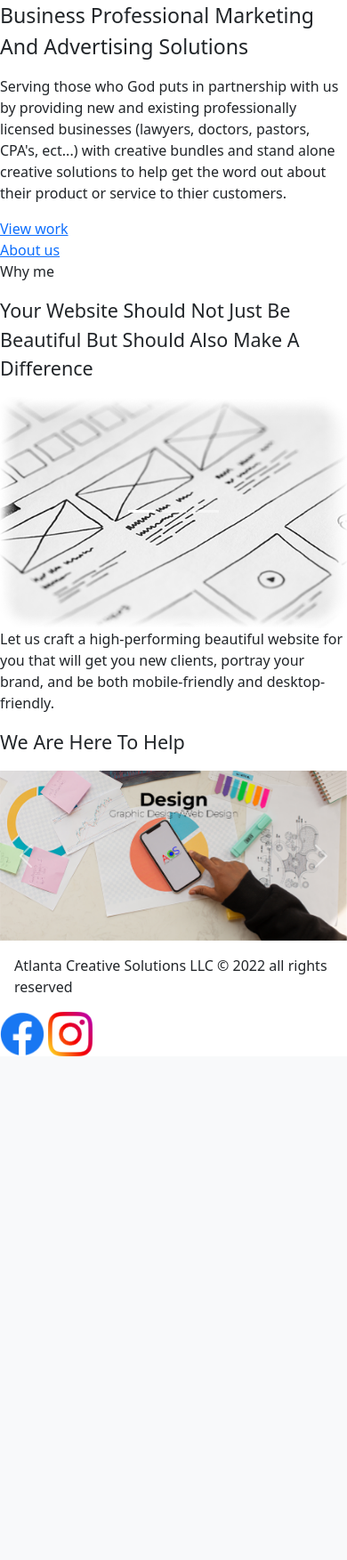
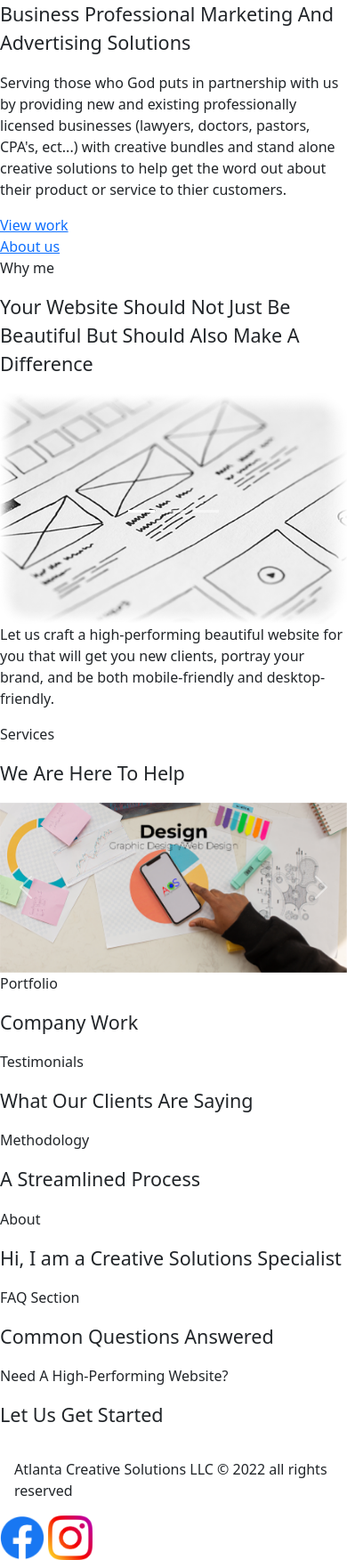
Before and after one commit to austinjkeener/atlanta-creative-solutions-llc, a PHP site: page / in a window 390 px wide; the page is wider, and only the part inside the window is pictured. Shown: the part 242-1995 px from the top of that part at 89% size. Before the commit the page ends 1429 px from the top of that part, so only its background shows below. Run offline with PHP 8.4, Linux system fonts and the light colour scheme; some libraries are stand-ins or nearby versions.

Commit message:
sections headers added

```diff
--- a/index.php
+++ b/index.php
@@ -90,7 +90,7 @@ if (isset($_POST['submit'])) {
   <header>
       <nav class="navbar navbar-expand-lg bg-light">
   <div class="container-fluid">
-    <a class="navbar-brand" href="#">
+    <a class="navbar-brand" href="index.php">
       <img src="/image/logo/logo-brand(2).png" class="img-fluid" alt="Welcome to Atlanta Creative Solutions LLC">
     </a>
     <button class="navbar-toggler" type="button" data-bs-toggle="collapse" data-bs-target="#navbarSupportedContent" aria-controls="navbarSupportedContent" aria-expanded="false" aria-label="Toggle navigation">
@@ -99,25 +99,25 @@ if (isset($_POST['submit'])) {
     <div class="collapse navbar-collapse" id="navbarSupportedContent">
       <ul class="navbar-nav me-auto mb-2 mb-lg-0">
         <li class="nav-item">
-          <a class="nav-link" href="#">Services</a>
+          <a class="nav-link" href="#services">Services</a>
         </li>
         <li class="nav-item">
-          <a class="nav-link" href="#">Work</a>
+          <a class="nav-link" href="#portfolio">Portfolio</a>
         </li>
         <li class="nav-item">
-          <a class="nav-link" href="#">Testimonials</a>
+          <a class="nav-link" href="#testimonials">Testimonials</a>
         </li>
         <li class="nav-item">
-          <a class="nav-link" href="#">Process</a>
+          <a class="nav-link" href="#process">Process</a>
         </li>
         <li class="nav-item">
-          <a class="nav-link" href="#">About</a>
+          <a class="nav-link" href="#about">About</a>
         </li>
         <li class="nav-item">
-          <a class="nav-link" href="#">FAQ</a>
+          <a class="nav-link" href="#faq">FAQ</a>
         </li>
         <li class="nav-item">
-          <a class="nav-link" href="#">Contact</a>
+          <a class="nav-link" href="#contact">Contact</a>
         </li>
       </ul>
     </div>
@@ -128,16 +128,16 @@ if (isset($_POST['submit'])) {
   <!--section 1-->
 <section>
   <div class="row">
-    <div class="col-lg-6 col-md-12 col-sm-12">
+    <div class="col-lg-4 col-md-12 col-sm-12">
       <div class="row">
-        <p class="fs-3">Business Professional Marketing And Advertising Solutions</p>
+        <p class="fs-4">Business Professional Marketing And Advertising Solutions</p>
       </div>
       <div class="row">
         <p>Serving those who God puts in partnership with us by providing new and existing professionally licensed businesses (lawyers, doctors, pastors, CPA's, ect...) with creative bundles and stand alone creative solutions to help get the word out about their product or service to thier customers.</p>
       </div>
       <div class="row">
-        <a href="#" class="s1-buttons">View work</a>
-        <a href="#" class="s1-buttons">About us</a>
+        <a href="#portfolio" class="s1-buttons">View work</a>
+        <a href="#about" class="s1-buttons">About us</a>
       </div>
     </div>
     <div class="col-lg-6 col-md-12 col-sm-12">
@@ -148,7 +148,7 @@ if (isset($_POST['submit'])) {
 <!--section 2-->
 <section>
       <div class="row">
-        <div class="col-12">
+        <div class="col-lg-4 col-md-12 col-sm-12">
           <p>Why me</p>
           <p class="fs-4">Your Website Should Not Just Be Beautiful But Should Also Make A Difference</p>
         </div>
@@ -168,9 +168,10 @@ if (isset($_POST['submit'])) {
   </section>
 
     <!--section 3-->
-    <section>
+    <section id="services">
       <div class="row">
         <div class="col-lg-4 col-md-12 col-sm-12">
+    <p>Services</p>
     <p class="fs-4">
       We Are Here To Help
     </p>
@@ -203,11 +204,55 @@ if (isset($_POST['submit'])) {
       </div>
     </section>
   <!--section 4-->
+  <section id="portfolio">
+    <div class="row">
+      <div class="col-lg-4 col-md-12 col-sm-12">
+        <p>Portfolio</p>
+        <p class="fs-4">Company Work</p>
+      </div>
+    </div>
+  </section>
   <!--section 5-->
+  <section id="testimonials">
+  <div class="row">
+      <div class="col-lg-4 col-md-12 col-sm-12">
+        <p>Testimonials</p>
+        <p class="fs-4">What Our Clients Are Saying</p>
+      </div>
+    </div>
+  </section>
   <!--section 6-->
+  <section id="process">
+  <div class="row">
+      <div class="col-lg-4 col-md-12 col-sm-12">
+        <p>Methodology</p>
+        <p class="fs-4">A Streamlined Process</p>
+      </div>
+    </div>
+  </section>
   <!--section 7-->
+  <section id="about">
+  <div class="row">
+      <div class="col-lg-4 col-md-12 col-sm-12">
+        <p>About</p>
+        <p class="fs-4">Hi, I am a Creative Solutions Specialist</p>
+      </div>
+    </div>
+  </section>
   <!--section 8-->
+  <section id="faq">
+  <div class="row">
+      <div class="col-lg-4 col-md-12 col-sm-12">
+        <p>FAQ Section</p>
+        <p class="fs-4">Common Questions Answered</p>
+      </div>
+    </div>
+  </section>
   <!--section 9-->
+  <section id="contact">
+    <p>Need A High-Performing Website?</p>
+    <p class="fs-4">Let Us Get Started</p>
+  </section>
   <!--page footer-->
   <footer>
     <div class="row">
```
